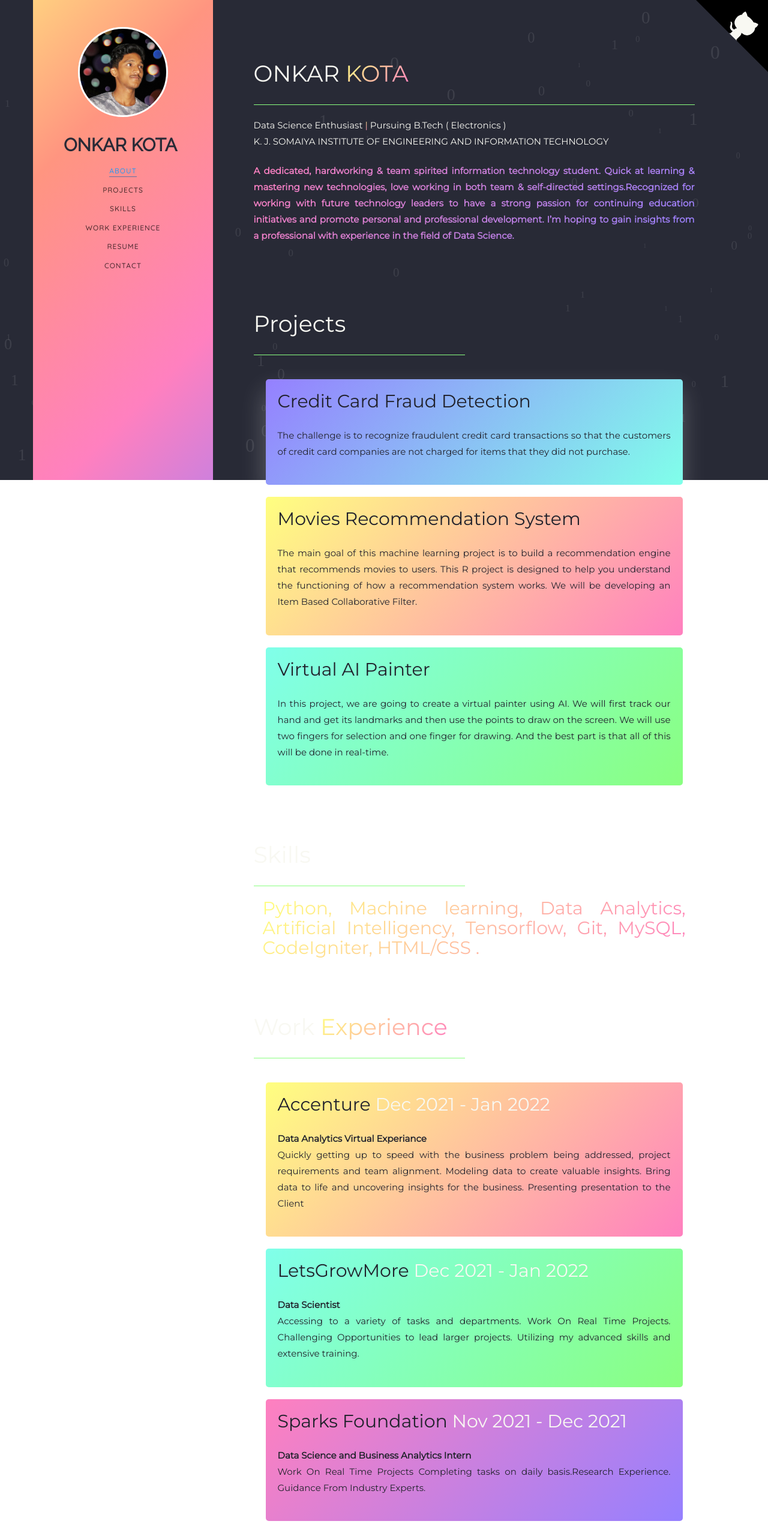
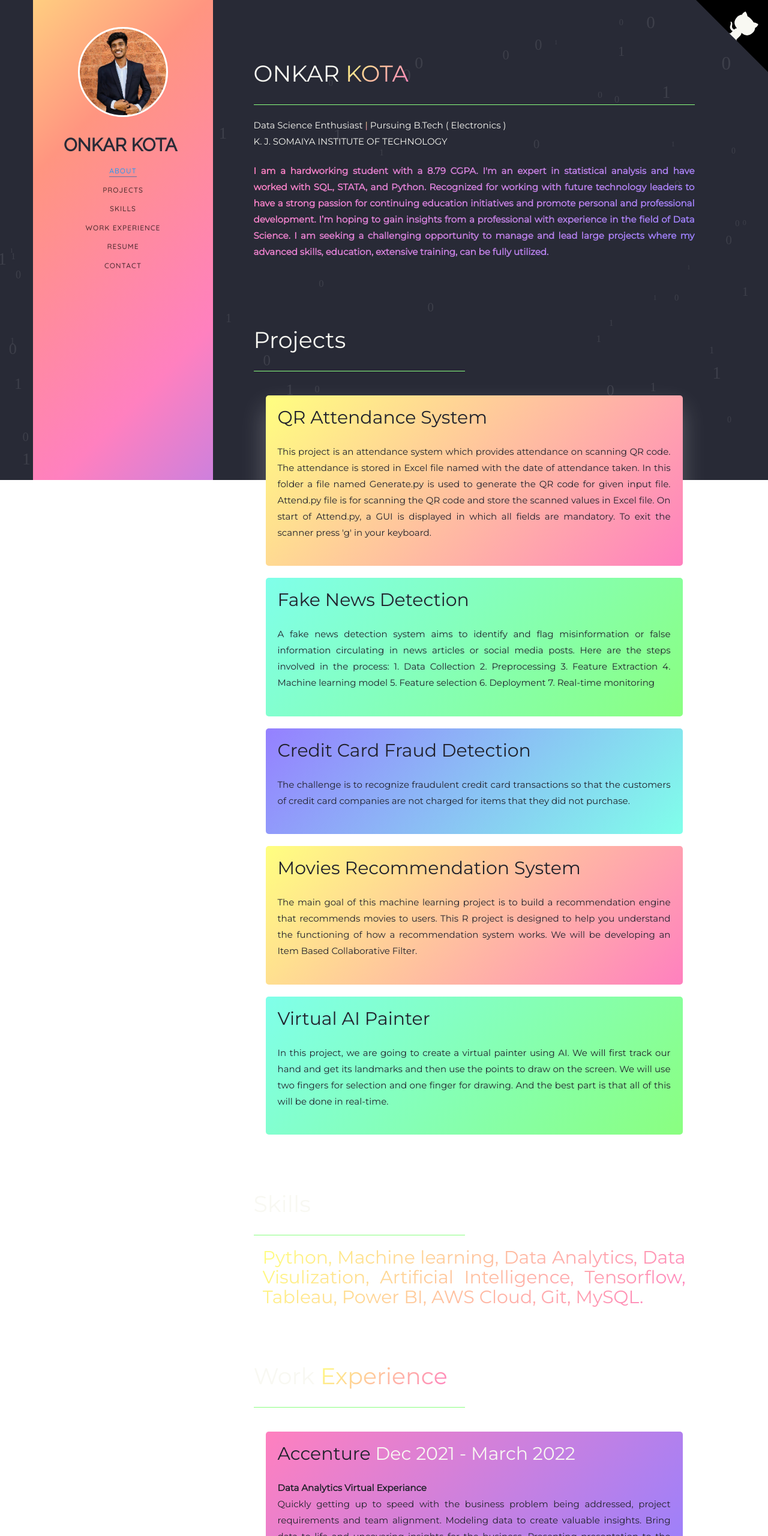
Before and after one commit to onkar-kota/My-Portfolio, a plain HTML site: page index.html in a window 1280 px wide. Shown: the top 2560 px of the page at 60% size. Drawn offline with Linux system fonts and the light colour scheme; animation ran at ten frames a second; a web font is replaced by a local one.

Commit message:
updated commit
updated commit

```diff
--- a/index.html
+++ b/index.html
@@ -42,7 +42,7 @@
 
             <aside id="colorlib-aside" role="complementary" class="border js-fullheight drac-bg-animated">
                <div class="text-center">
-                  <div class="author-img" style="background-image: url(images/98.jpg);"></div>
+                  <div class="author-img" style="background-image: url(images/P1.png);"></div>
                   <h1 id="colorlib-logo"><a href="" class="drac-text-black">ONKAR KOTA</a></h1>
                </div>
                <nav id="colorlib-main-menu" role="navigation" class="navbar">
@@ -92,11 +92,11 @@
                                     <h1>ONKAR <span class="drac-text-yellow-pink">KOTA</span></h1>
                                     <hr class="drac-divider drac-border-green">
                                     <p class="drac-text-white">Data Science Enthusiast <span class="drac-text-yellow-pink">|</span> Pursuing B.Tech ( Electronics )<br>
-                                        K. J. SOMAIYA INSTITUTE OF ENGINEERING AND INFORMATION TECHNOLOGY
+                                        K. J. SOMAIYA INSTITUTE OF TECHNOLOGY
                                     </p>
                                     <p class="drac-text-pink-purple drac-text-bold drac-text-lg">
-                                    A dedicated, hardworking & team spirited information technology student. Quick at learning & mastering new technologies, love working in both team & self-directed settings.Recognized for working with future technology leaders to have a strong passion for continuing education initiatives and promote
-                                    personal and professional development. I’m hoping to gain insights from a professional with experience in the field of Data Science.</p>
+                                       I am a hardworking student with a 8.79 CGPA. I'm an expert in statistical analysis and have worked with SQL, STATA, and Python. Recognized for working with future technology leaders to have a strong passion for continuing education initiatives and promote personal and professional development.
+                                       I’m hoping to gain insights from a professional with experience in the field of Data Science. I am seeking a challenging opportunity to manage and lead large projects where my advanced skills, education, extensive training, can be fully utilized.</p>
                                  </div>
                               </div>
                            </div>
@@ -121,6 +121,37 @@
                    </div>
                    <div class="row">
                       <div class="col-md-12" align="justify">
+
+                        <article class="timeline-entry animate-box" data-animate-effect="fadeInRight">
+                           <div class="drac-box drac-card drac-border-pink drac-bg-yellow-pink drac-p-md drac-m-md">
+                             <h2><a class="drac-text-black" href="https://github.com/onkar-kota/QR-Attendance-System" target="_blank">QR Attendance System</a></h2><br>
+                             <p class="drac-text-black">
+                              This project is an attendance system which provides attendance on scanning QR code.
+                              The attendance is stored in Excel file named with the date of attendance taken.
+                              In this folder a file named Generate.py is used to generate the QR code for given input file.
+                              Attend.py file is for scanning the QR code and store the scanned values in Excel file.
+                              On start of Attend.py, a GUI is displayed in which all fields are mandatory.
+                              To exit the scanner press 'g' in your keyboard.
+                             </p>
+                           </div>
+                         </article>
+
+                         <article class="timeline-entry animate-box" data-animate-effect="fadeInRight">
+                           <div class="drac-box drac-card drac-border-pink drac-bg-cyan-green drac-p-md drac-m-md">
+                             <h2><a class="drac-text-black" href="https://github.com/onkar-kota/Credit_Card_Fraud_Detection" target="_blank">Fake News Detection</a></h2><br>
+                             <p class="drac-text-black">
+
+                              A fake news detection system aims to identify and flag misinformation or false information circulating in news articles or social media posts. Here are the steps involved in the process:
+                              1. Data Collection
+                              2. Preprocessing
+                              3. Feature Extraction
+                              4. Machine learning model
+                              5. Feature selection
+                              6. Deployment
+                              7. Real-time monitoring
+                             </p>
+                           </div>
+                         </article>
 
                         <article class="timeline-entry animate-box" data-animate-effect="fadeInRight">
                           <div class="drac-box drac-card drac-border-pink drac-bg-purple-cyan drac-p-md drac-m-md">
@@ -190,7 +221,8 @@
                       </div>
                       <div class="col-md-12 animate-box" data-animate-effect="fadeInRight" align="justify">
                         <div class="progress-wrap">
-                          <h2 style="font-weight: 200;" class="drac-text-yellow-pink">Python, Machine learning, Data Analytics, Artificial Intelligency, Tensorflow, Git, MySQL, CodeIgniter, HTML/CSS .</h2>
+                          <h2 style="font-weight: 200;" class="drac-text-yellow-pink">Python, Machine learning, Data Analytics, Data Visulization, Artificial Intelligence, Tensorflow, Tableau, Power BI, AWS Cloud,
+                           Git, MySQL.</h2>
                         </div>
                       </div>
                   </div>
@@ -226,12 +258,32 @@
                             </article> -->
 
                             <article class="timeline-entry animate-box" data-animate-effect="fadeInLeft">
+                              <div class="drac-box drac-card drac-border-pink drac-bg-pink-purple drac-p-md drac-m-md">
+                                <h2>
+                                  <a class="drac-text-black" href="https://www.startwithgenesis.in/" target="_blank">Accenture</a>
+                                  <span class="drac-text-white">Dec 2021 - March 2022</span>
+                                </h2><br>
+                                 <p class="drac-text-black"><strong>Data Analytics Virtual Experiance</strong><br> Quickly getting up to speed with the business problem being addressed, project requirements and team alignment. Modeling data to create valuable insights. Bring data to life and uncovering insights for the business. Presenting presentation to the Client</p>
+                              </div>
+                            </article>
+
+                            <article class="timeline-entry animate-box" data-animate-effect="fadeInLeft">
                               <div class="drac-box drac-card drac-border-pink drac-bg-yellow-pink drac-p-md drac-m-md">
                                 <h2>
-                                  <a class="drac-text-black" href="https://www.startwithgenesis.in/" target="_blank">Accenture</a>
-                                  <span class="drac-text-white">Dec 2021 - Jan 2022</span>
+                                  <a class="drac-text-black" href="https://www.startwithgenesis.in/" target="_blank">KPMG</a>
+                                  <span class="drac-text-white">Dec 2021 - March 2022</span>
                                 </h2><br>
-                                 <p class="drac-text-black"><strong>Data Analytics Virtual Experiance</strong><br> Quickly getting up to speed with the business problem being addressed, project requirements and team alignment. Modeling data to create valuable insights. Bring data to life and uncovering insights for the business. Presenting presentation to the Client</p>
+                                 <p class="drac-text-black"><strong>Data Analytics Virtual Experiance</strong><br> During my work, I dedicated my efforts to the analytics aspect, specifically focusing on developing machine learning models. I utilized a variety of algorithms to create these models, aiming to distinguish between real and fake news. Throughout the project, I had the privilege of receiving guidance and mentorship from experts in the field. Their valuable input and advice helped shape my work and navigate any challenges that arose, ensuring the effectiveness and accuracy of the models I developed.</p>
+                              </div>
+                            </article>
+
+                            <article class="timeline-entry animate-box" data-animate-effect="fadeInLeft">
+                              <div class="drac-box drac-card drac-border-pink drac-bg-purple-cyan drac-p-md drac-m-md">
+                                <h2>
+                                  <a class="drac-text-black" href="https://www.startwithgenesis.in/" target="_blank">BCG</a>
+                                  <span class="drac-text-white">Dec 2021 - March 2022</span>
+                                </h2><br>
+                                 <p class="drac-text-black"><strong>Data Analytics Virtual Experiance</strong><br> During our project, we utilized Tableau and Python tools to conduct data visualization on a dataset we collected and cleansed. By analyzing this data, we were able to gain valuable insights into the startup culture of the country. We worked diligently on a daily basis, completing tasks related to data visualization and analysis. Additionally, our project involved research experience, allowing us to gather relevant information and apply it to our analysis. Through this combination of tools, tasks, and research, we successfully explored and gained a deeper understanding of the startup ecosystem in the country.</p>
                               </div>
                             </article>
 
@@ -239,9 +291,9 @@
                                 <div class="drac-box drac-card drac-border-pink drac-bg-cyan-green drac-p-md drac-m-md">
                                   <h2>
                                     <a class="drac-text-black" href="#" target="_blank">LetsGrowMore</a>
-                                    <span class="drac-text-white">Dec 2021 - Jan 2022</span>
+                                    <span class="drac-text-white">Nov 2021 - Dec 2021</span>
                                   </h2><br>
-                                  <p class="drac-text-black"><strong>Data Scientist</strong><br>Accessing to a variety of tasks and departments.
+                                  <p class="drac-text-black"><strong>Data Science Intern</strong><br>Accessing to a variety of tasks and departments.
                                    Work On Real Time Projects. Challenging Opportunities to lead larger projects. Utilizing my advanced skills and extensive training.</p>
                                 </div>
                             </article>
@@ -249,7 +301,7 @@
                             <article class="timeline-entry animate-box" data-animate-effect="fadeInRight">
                               <div class="drac-box drac-card drac-border-pink drac-bg-pink-purple drac-p-md drac-m-md">
                                 <h2><a class="drac-text-black" href="#" target="_blank">Sparks Foundation</a>
-                                  <span class="drac-text-white"> Nov 2021 - Dec 2021 </span>
+                                  <span class="drac-text-white"> Oct 2021 - Nov 2021 </span>
                                 </h2><br>
                                 <p class="drac-text-black"><strong>Data Science and Business Analytics Intern</strong>
                                     <br>
@@ -283,7 +335,7 @@
                       <div class="col-md-12 animate-box" data-animate-effect="fadeInRight">
                         <div class="progress-wrap">
                           <p>
-                            <a href="#" class="button" download="ONKAR_KOTA_Resume">
+                            <a href="D:\Coding Files\Data Science\Onkar Portfolio\smit-sms.github.io-master\smit-sms.github.io-master\RESUME_Onkar_2.pdf" class="button" download="RESUME_Onkar_2">
                               <h2 style="font-weight: 150;" class="drac-text-cyan-green"><i class="fa fa-download"></i> Download</h2>
                             </a>
                           </p>
@@ -309,7 +361,7 @@
                                 <h2 class="drac-text-white">Contact</h1><br>
                                 <p style="font-size: 30px; margin-bottom: 0px;">
                                     <!-- <a href="https://twitter.com/Smitsms16" target="_blank" style="color: #f8f8f2;" class="fa fa-twitter"></a>&nbsp;&nbsp;&nbsp;&nbsp; -->
-                                    <a href="www.linkedin.com/in/onkar-kota-1010/" target="_blank" style="color: #f8f8f2;" class="fa fa-linkedin"></a> &nbsp;&nbsp;&nbsp;&nbsp;
+                                    <a href="https://www.linkedin.com/in/onkar-kota-1010/" target="_blank" style="color: #f8f8f2;" class="fa fa-linkedin"></a> &nbsp;&nbsp;&nbsp;&nbsp;
                                     <a href="https://github.com/onkar-kota/" target="_blank" style="color: #f8f8f2;" class="fa fa-github"></a>&nbsp;&nbsp;&nbsp;&nbsp;
                                     <a href="mailto: onkar.k.1010@gmail.com" target="_blank" style="color: #f8f8f2;" class="fa fa-envelope"></a>
                                  </p>
```
Also changed, not shown: images/P1.png (added), logo1.png (added), 3 other files.
